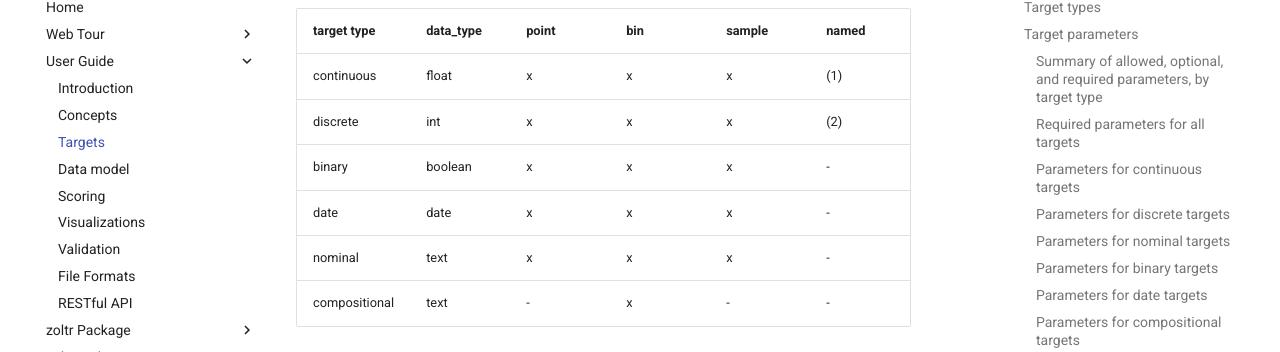
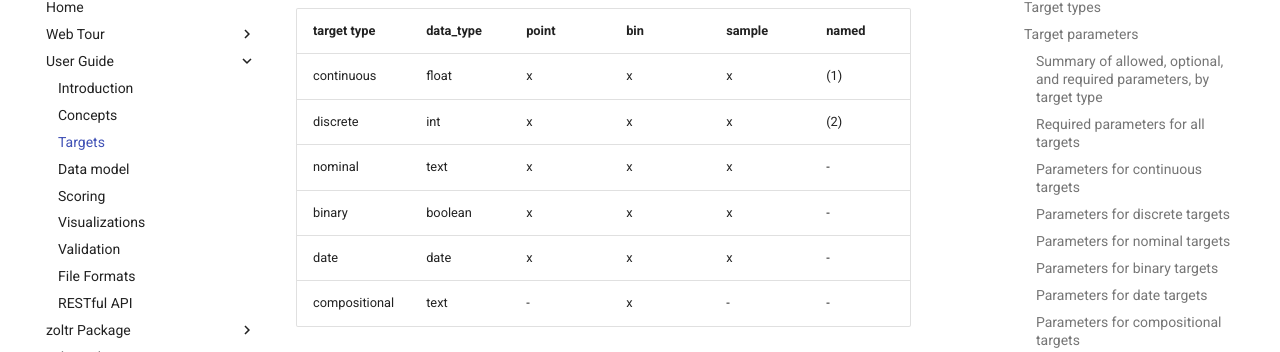
Before and after one commit to reichlab/docs.zoltardata, an MkDocs documentation site: the page built from docs/Targets.md, in a window 1280 px wide and 900 px high, scrolled down 3400 px. Shown: the part 101-453 px from the top of the window. Built offline with MkDocs 1.6.1 and Material for MkDocs 9.7.7, drawn with Linux system fonts in a browser that asks for light colours.

```diff
--- a/docs/Targets.md
+++ b/docs/Targets.md
@@ -115,9 +115,9 @@ target type   | data_type | point     |    bin    | sample    |  named
 ------------- | --------- | --------- | --------- | --------- | ---------
 continuous    |   float   |    x      |    x      |    x      |   (1)
 discrete      |   int     |    x      |    x      |    x      |   (2)
+nominal       |   text    |    x      |    x      |    x      |    -
 binary        |  boolean  |    x      |    x      |    x      |    -
 date          |   date    |    x      |    x      |    x      |    -
-nominal       |   text    |    x      |    x      |    x      |    -
 compositional |   text    |    -      |    x      |    -      |    -
 
 Legend:
@@ -129,7 +129,7 @@ Legend:
 
 | target type   | prediction element | error       | abs error | log score           | CRPS | brier | PIT | EMD |
 |---------------|--------------------|-------------|-----------|---------------------|------|-------|-----|-----|
-| *continuous* | point              | x           | x         | -                   | x(a) | -     | -   | -   |
+| *continuous*  | point              | x           | x         | -                   | x(a) | -     | -   | -   |
 |               | bin                | -           | -         | x                   | x    | x     | x   | -   |
 |               | named              | -           | -         | x                   | x    | -     | x   | -   |
 |               | sample             | -           | -         | x(b)                | x    | -     | x   | -   |
```
